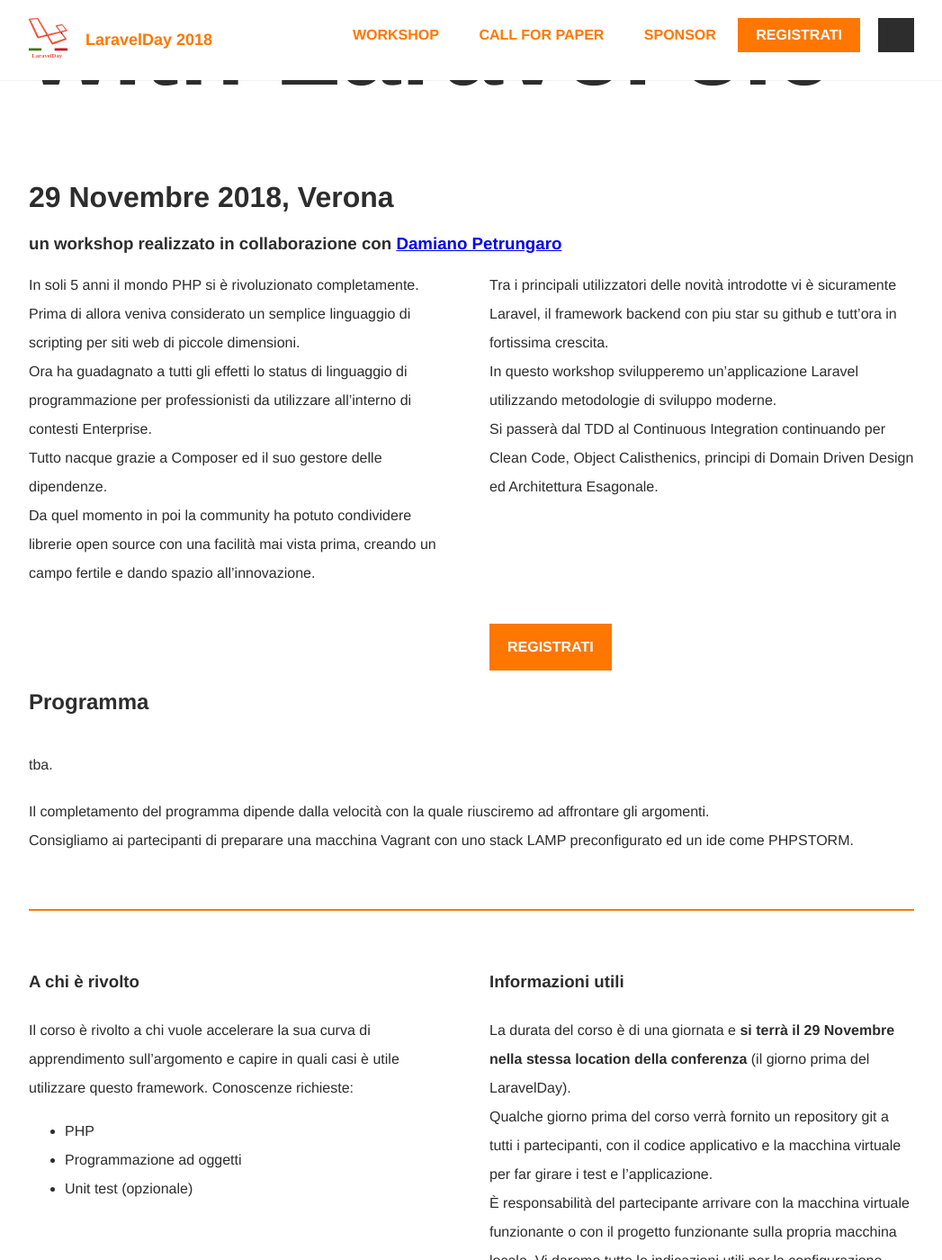
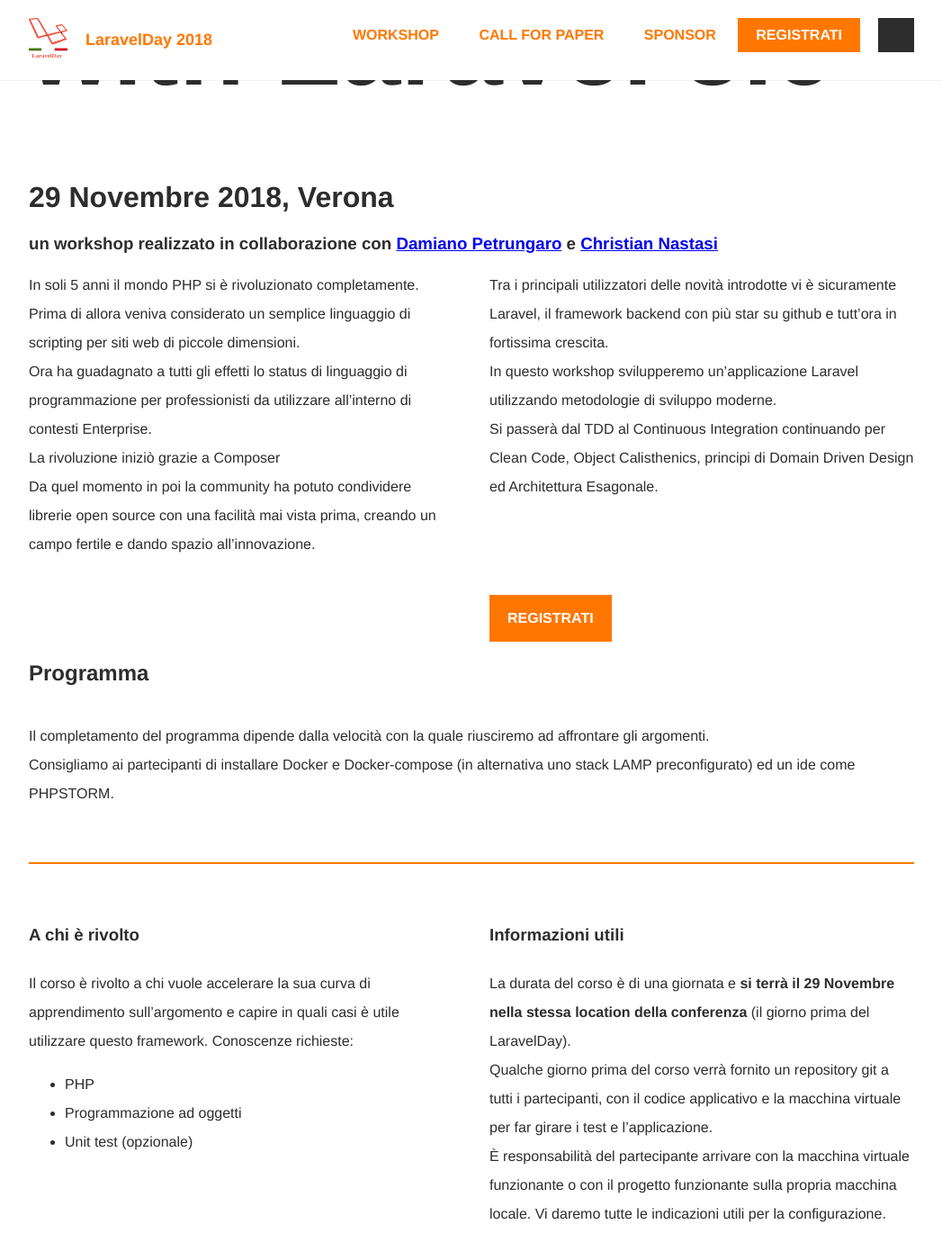
Before and after one commit to GrUSP/2018.laravelday.it, a Jekyll site: the page built from workshop.html, in a window 1280 px wide and 1400 px high, scrolled down 523 px. Shown: the whole window at 90% size, without its empty margins (116-1163 px from the left). Built offline with Jekyll 4.4.1, drawn with Linux system fonts in a browser that asks for light colours; some web fonts are replaced; comment, search, counter and statistics services are not loaded.

Commit message:
fix: Add cnastasi in workshop

```diff
--- a/workshop.html
+++ b/workshop.html
@@ -10,7 +10,8 @@
 
   <h1 class="row__title">29 Novembre 2018, Verona</h1>
   <h3 class="row__title">un workshop realizzato in collaborazione con
-    <a href="https://github.com/damianopetrungaro/?utm_source=laravelday">Damiano Petrungaro</a>
+    <a href="https://github.com/damianopetrungaro/?utm_source=laravelday">Damiano Petrungaro</a> e
+    <a href="https://github.com/cnastasi/?utm_source=laravelday">Christian Nastasi</a>
   </h3>
 
   <div class="row row--2">
@@ -18,13 +19,13 @@
       In soli 5 anni il mondo PHP si è rivoluzionato completamente.<br>
       Prima di allora veniva considerato un semplice linguaggio di scripting per siti web di piccole dimensioni.<br>
 Ora ha guadagnato a tutti gli effetti lo status di linguaggio di programmazione per professionisti da utilizzare all’interno di contesti Enterprise.<br>
-Tutto nacque grazie a Composer ed il suo gestore delle dipendenze.<br>
+La rivoluzione iniziò grazie a Composer<br>
 Da quel momento in poi la community ha potuto condividere librerie open source con una facilità mai vista prima, creando un campo fertile e dando spazio all’innovazione.<br>
 
     </p>
 
     <p class="row__column">
-      Tra i principali utilizzatori delle novità introdotte vi è sicuramente Laravel, il framework backend con piu star su github e tutt’ora in fortissima crescita.<br>
+      Tra i principali utilizzatori delle novità introdotte vi è sicuramente Laravel, il framework backend con più star su github e tutt’ora in fortissima crescita.<br>
 
       In questo workshop svilupperemo un’applicazione Laravel utilizzando metodologie di sviluppo moderne.<br>
       Si passerà dal TDD al Continuous Integration continuando per Clean Code, Object Calisthenics, principi di Domain Driven Design ed Architettura Esagonale.
@@ -45,12 +46,8 @@
   <div class="row row--1">
     <div class="row__column">
     <p class="row__text">
-      tba.
-    </p>
-
-    <p class="row__text">
       Il completamento del programma dipende dalla velocità con la quale riusciremo ad affrontare gli argomenti.<br>
-      Consigliamo ai partecipanti di preparare una macchina Vagrant con uno stack LAMP preconfigurato ed un ide come PHPSTORM.
+      Consigliamo ai partecipanti di installare Docker e Docker-compose (in alternativa uno stack LAMP preconfigurato) ed un ide come PHPSTORM.<br>
     </p>
   </div>
 
```
